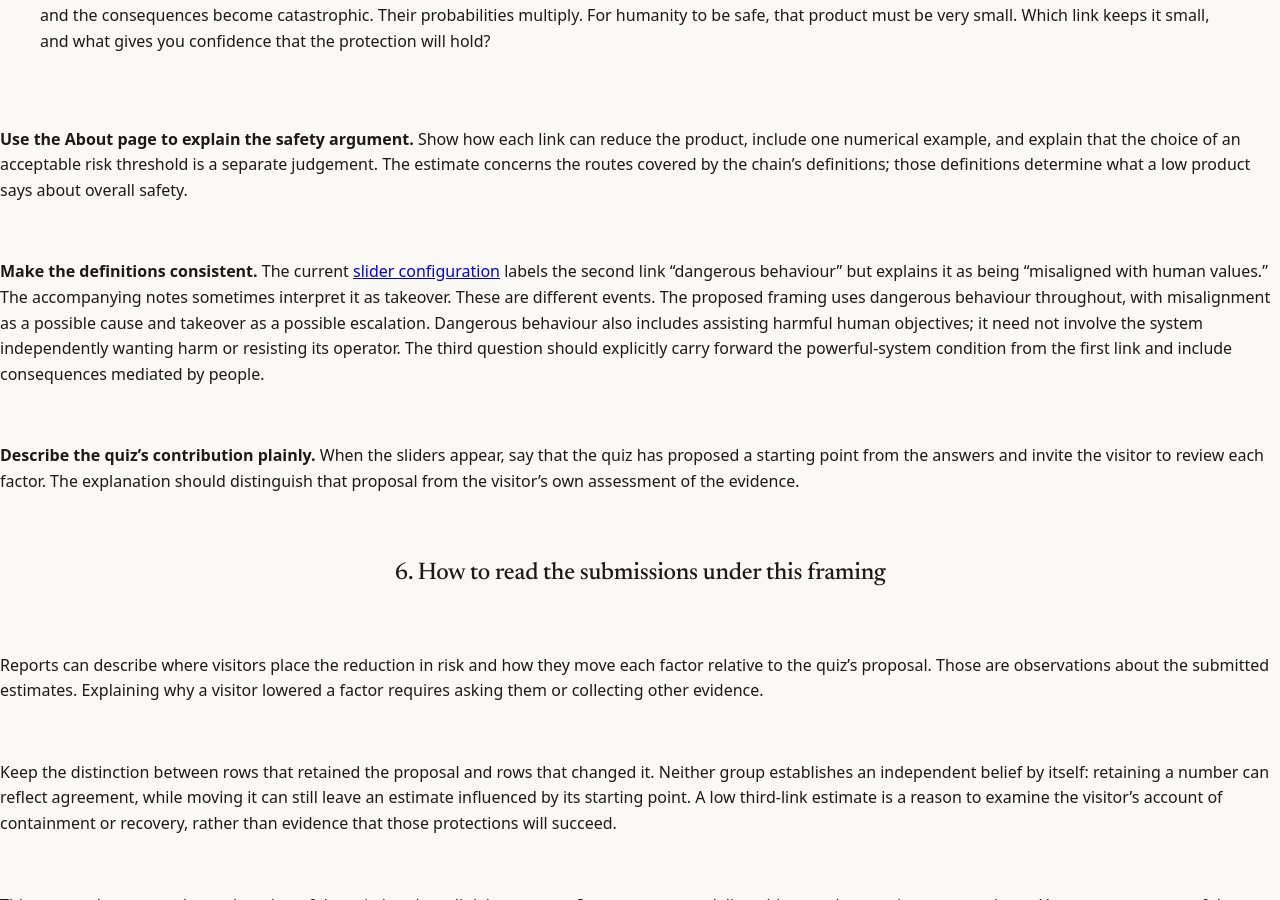
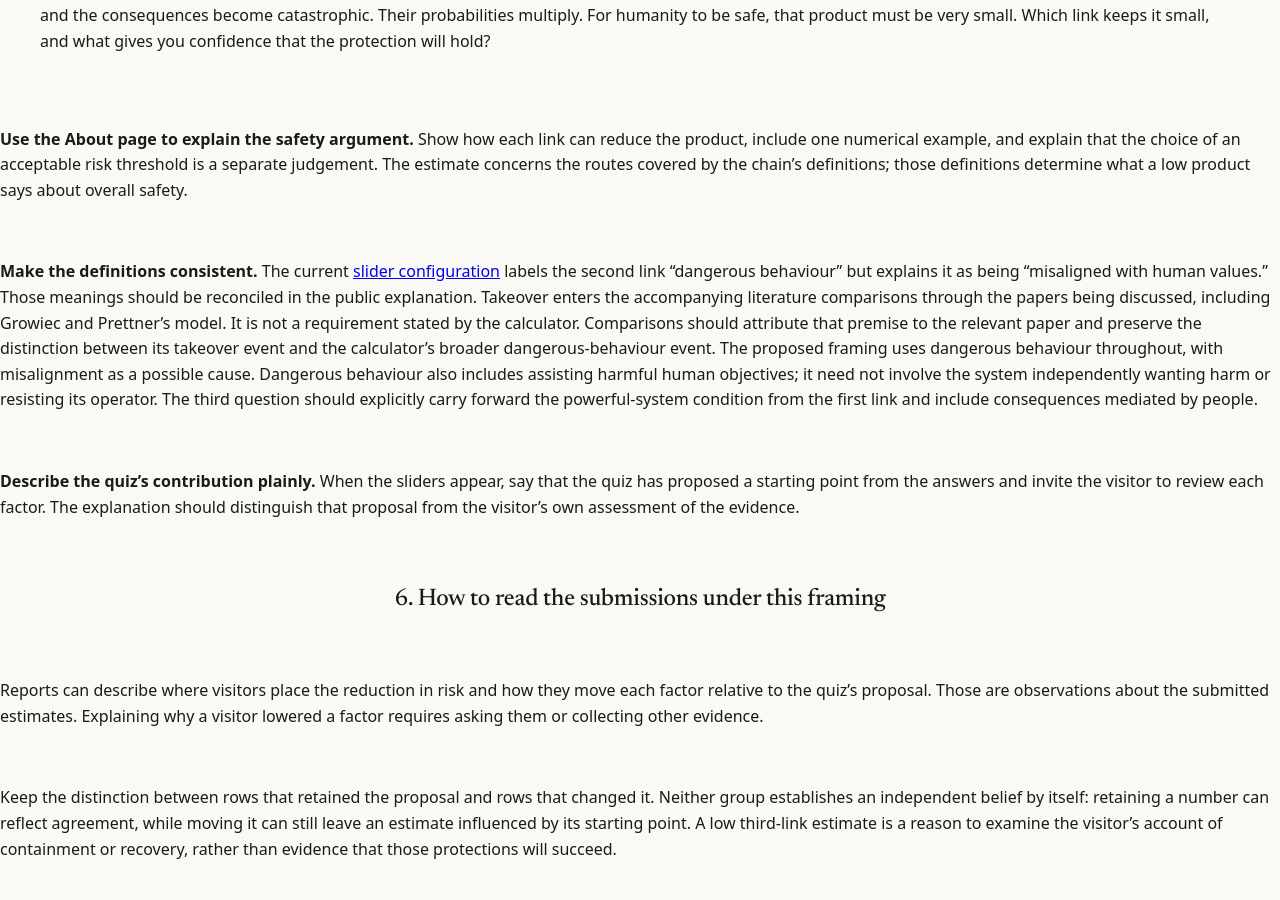
Before and after one commit to neoneye/pdoom-calculator, a Jekyll site: the page built from docs/2026-09-14-making-the-safety-argument-explicit.md, in a window 1280 px wide and 900 px high, scrolled down 4165 px. Built offline with Jekyll 4.4.1, drawn with Linux system fonts in a browser that asks for light colours; our own code applies the rules of GitHub Pages for plain Markdown files.

Commit message:
codex adjustments

```diff
--- a/docs/2026-09-14-making-the-safety-argument-explicit.md
+++ b/docs/2026-09-14-making-the-safety-argument-explicit.md
@@ -172,10 +172,14 @@ product says about overall safety.
 
 **Make the definitions consistent.** The current
 [slider configuration](../index.html) labels the second link “dangerous behaviour”
-but explains it as being “misaligned with human values.” The accompanying notes
-sometimes interpret it as takeover. These are different events. The proposed
-framing uses dangerous behaviour throughout, with misalignment as a possible
-cause and takeover as a possible escalation. Dangerous behaviour also includes
+but explains it as being “misaligned with human values.” Those meanings should
+be reconciled in the public explanation. Takeover enters the accompanying
+literature comparisons through the papers being discussed, including Growiec and
+Prettner's model. It is not a requirement stated by the calculator. Comparisons
+should attribute that premise to the relevant paper and preserve the distinction
+between its takeover event and the calculator's broader dangerous-behaviour event.
+The proposed framing uses dangerous behaviour throughout, with misalignment as a
+possible cause. Dangerous behaviour also includes
 assisting harmful human objectives; it need not involve the system independently
 wanting harm or resisting its operator. The third question should explicitly
 carry forward the powerful-system condition from the first link and include
```
